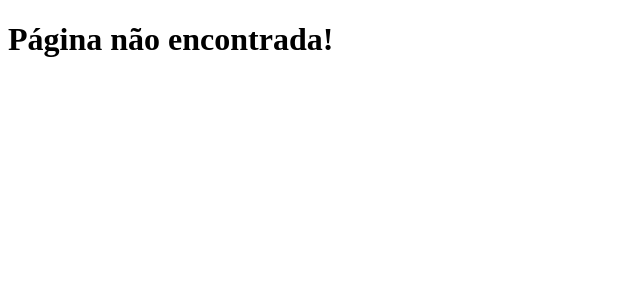
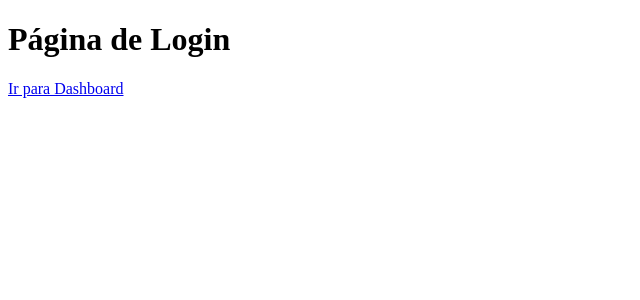
Before and after one commit to Rafiere/project_projeto-base-react, a React (Create React App) app: page /login in a window 1280 px wide. Shown: the top 300 px of the page, without its empty margins (0-640 px from the left). Built offline with nearby package versions, Linux system fonts and the light colour scheme.

Commit message:
feat: adding login route

```diff
--- a/src/app/routes/index.tsx
+++ b/src/app/routes/index.tsx
@@ -1,12 +1,13 @@
 import React from "react";
 import { BrowserRouter, Route, Routes } from "react-router-dom";
-import { Dashboard } from "../pages";
+import { Dashboard, Login } from "../pages";
 
 const AppRoutes = () => {
   return (
     <BrowserRouter>
       <Routes>
         <Route path="/dashboard" element={<Dashboard />} />
+        <Route path="/login" element={<Login />} />
         <Route path="*" element={<h1>Página não encontrada!</h1>} />
       </Routes>
     </BrowserRouter>
```
